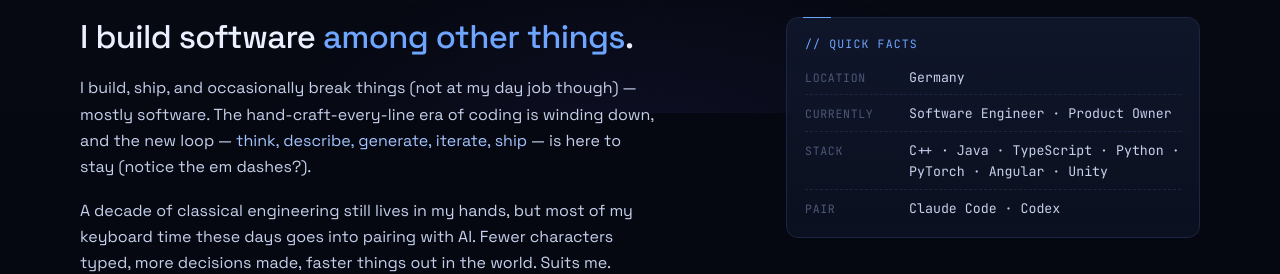
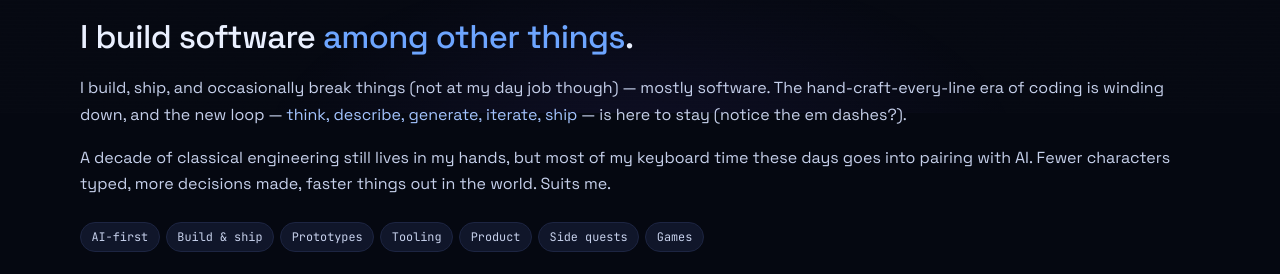
Before and after one commit to UnitMax/unitmax.github.io, a plain HTML site: page index.html in a window 1280 px wide. Shown: the part 687-961 px from the top of the page. Drawn offline with Linux system fonts and the light colour scheme.

Commit message:
revamp about

```diff
--- a/index.html
+++ b/index.html
@@ -126,7 +126,6 @@
           <span class="section-num">01 —</span>
           <h2 id="about-heading" class="section-title">About</h2>
         </header>
-        <div class="about-grid">
         <div class="about-main">
           <p class="about-lede">
             I build software <em>among other things</em>.
@@ -146,16 +145,6 @@
             <li>Side quests</li>
             <li>Games</li>
           </ul>
-          </div>
-          <aside class="about-aside" aria-label="Quick facts">
-            <p class="aside-label">// quick facts</p>
-            <dl class="meta-list">
-              <div class="meta-row"><dt>Location</dt><dd>Germany</dd></div>
-              <div class="meta-row"><dt>Currently</dt><dd>Software Engineer · Product Owner</dd></div>
-              <div class="meta-row"><dt>Stack</dt><dd>C++ · Java · TypeScript · Python · PyTorch · Angular · Unity</dd></div>
-              <div class="meta-row"><dt>Pair</dt><dd>Claude Code · Codex</dd></div>
-            </dl>
-          </aside>
         </div>
       </section>
 
--- a/styles.css
+++ b/styles.css
@@ -754,12 +754,6 @@ button {
 /* =========================================================
    About
    ========================================================= */
-.about-grid {
-  display: grid;
-  grid-template-columns: minmax(0, 1.6fr) minmax(0, 1fr);
-  gap: clamp(1.25rem, 3.5vw, 3rem);
-  align-items: start;
-}
 .about-main {
   display: flex;
   flex-direction: column;
@@ -783,7 +777,6 @@ button {
   font-size: 1rem;
   line-height: 1.65;
   color: var(--text-soft);
-  max-width: 56ch;
 }
 .about-body em {
   color: var(--accent-soft);
@@ -812,63 +805,6 @@ button {
   border-color: rgba(109, 165, 255, 0.45);
   color: var(--accent);
   background: rgba(109, 165, 255, 0.06);
-}
-
-.about-aside {
-  padding: 1.05rem 1.1rem 1.15rem;
-  border: 1px solid var(--border);
-  border-radius: var(--radius);
-  background: linear-gradient(180deg, var(--surface) 0%, rgba(16, 22, 42, 0.6) 100%);
-  position: relative;
-}
-.about-aside::before {
-  content: "";
-  position: absolute;
-  top: -1px;
-  left: 16px;
-  width: 28px;
-  height: 1px;
-  background: var(--accent);
-}
-.aside-label {
-  margin: 0 0 0.85rem;
-  font-family: var(--font-mono);
-  font-size: 0.72rem;
-  letter-spacing: 0.1em;
-  color: var(--accent);
-  text-transform: uppercase;
-}
-.meta-list {
-  margin: 0;
-  padding: 0;
-  display: flex;
-  flex-direction: column;
-  gap: 0.5rem;
-}
-.meta-row {
-  display: grid;
-  grid-template-columns: 5.5rem 1fr;
-  align-items: baseline;
-  gap: 1rem;
-  padding-bottom: 0.45rem;
-  border-bottom: 1px dashed var(--border);
-}
-.meta-row:last-child {
-  border-bottom: none;
-  padding-bottom: 0;
-}
-.meta-row dt {
-  font-family: var(--font-mono);
-  font-size: 0.72rem;
-  color: var(--text-dim);
-  text-transform: uppercase;
-  letter-spacing: 0.06em;
-}
-.meta-row dd {
-  margin: 0;
-  font-family: var(--font-mono);
-  font-size: 0.83rem;
-  color: var(--text-soft);
 }
 
 /* =========================================================
@@ -1231,9 +1167,6 @@ button {
     min-height: auto;
     padding-top: clamp(2.25rem, 6vw, 3.75rem);
   }
-  .about-grid {
-    grid-template-columns: 1fr;
-  }
 }
 
 @media (max-width: 760px) {
```
Lines whose indentation alone changed are shown as unchanged.
